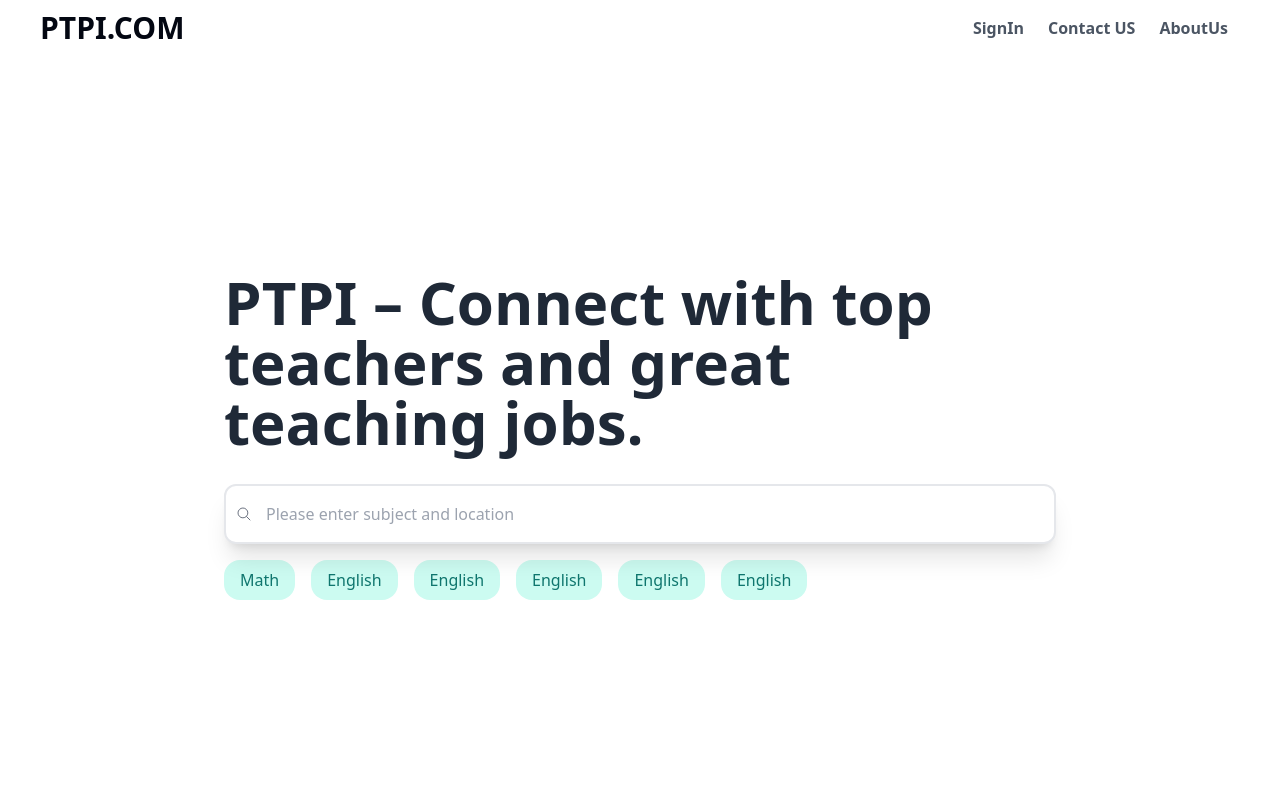
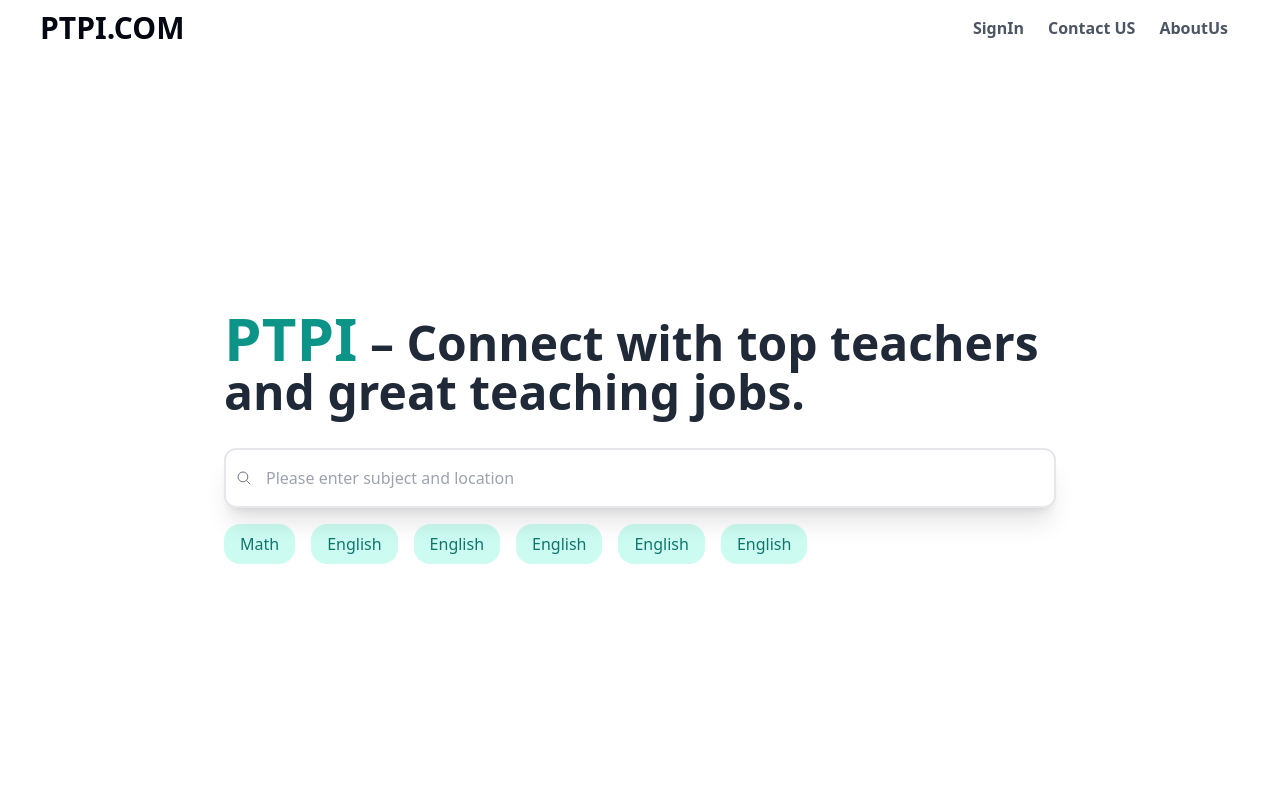
Before and after one commit to Comestro/TeacherGotHire, a React (Vite) app in the folder teacher_frontend/: page / in a window 1280 px wide. Shown: the top 800 px of the page. Built offline with nearby package versions, Linux system fonts and the light colour scheme.

Commit message:
hero section design

```diff
--- a/teacher_frontend/src/components/Home/Home.jsx
+++ b/teacher_frontend/src/components/Home/Home.jsx
@@ -28,8 +28,8 @@ function Home() {
       </nav>
       <div className="hero h-screen w-full flex items-center justify-center">
         <div className="flex flex-col w-[65%] text-gray-800 mb-10 ">
-          <p className="mb-8 font-bold text-6xl leading-none">
-            PTPI – Connect with top teachers and great teaching jobs.
+          <p className="mb-8 font-bold text-5xl leading-none">
+            <span className="font-bold text-6xl text-teal-600">PTPI</span> – Connect with top teachers and great teaching jobs.
           </p>
           <div className=" relative">
             <Input
```
